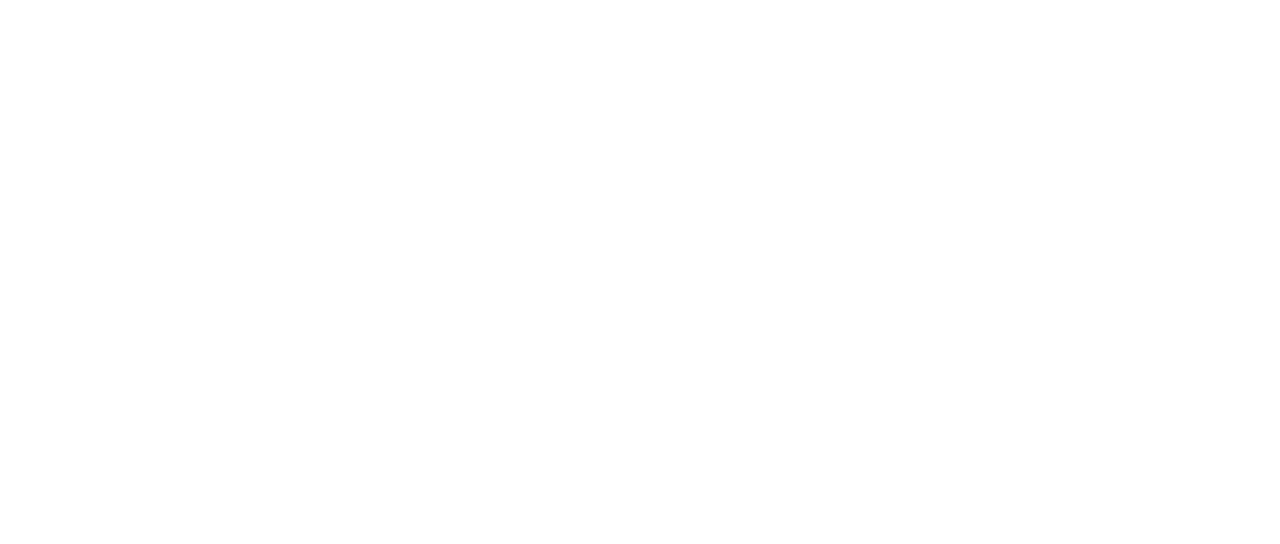
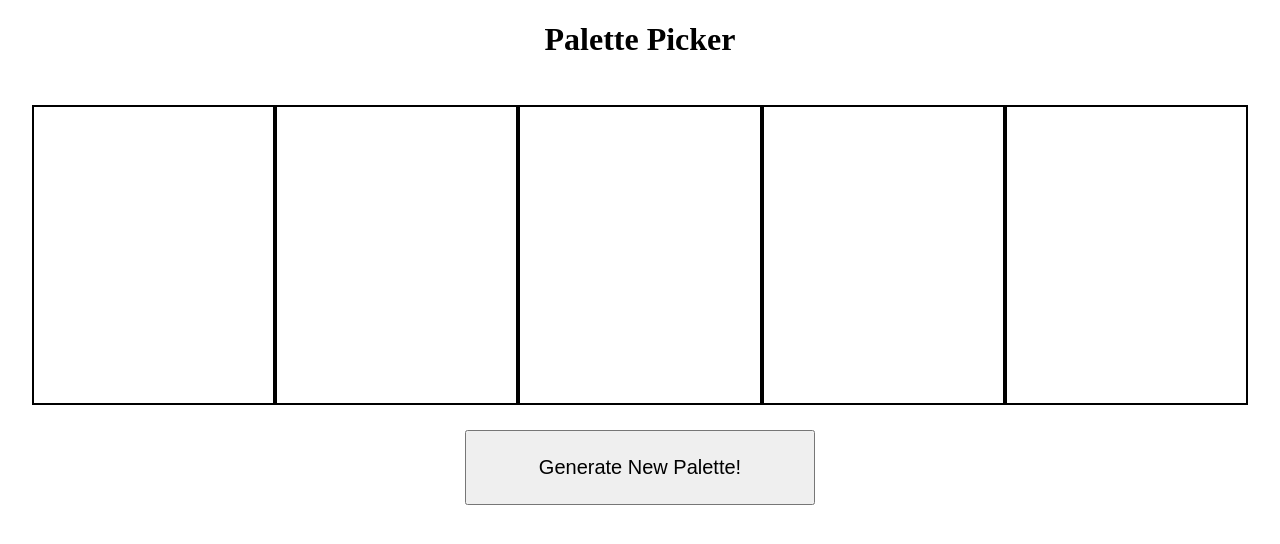
Before and after one commit to christielynam/palette-picker, a plain HTML site: page public/index.html in a window 1280 px wide. Drawn offline with nearby package versions, Linux system fonts and the light colour scheme; files that its build step writes are made by us from their sources.

Commit message:
add header, color blocks, and generate palette button

```diff
--- a/public/css/styles.css
+++ b/public/css/styles.css
@@ -0,0 +1,32 @@
+* {
+  box-sizing: border-box;
+}
+
+main {
+  display: flex;
+  flex-direction: column;
+  align-items: center;
+}
+
+.page-title {
+}
+
+.color-container {
+  width: 95%;
+  margin: auto;
+  padding: 25px 0;
+  display: flex;
+  justify-content: space-between;
+}
+
+.color {
+  height: 300px;
+  width: 250px;
+  border: 2px solid black;
+}
+
+.generate-palatte-btn {
+  height: 75px;
+  width: 350px;
+  font-size: 20px;
+}
--- a/public/index.html
+++ b/public/index.html
@@ -3,10 +3,34 @@
   <head>
     <meta charset="utf-8">
     <link rel="stylesheet" href="normalize.css">
-    <link rel="stylesheet" href="styles.css">
+    <link rel="stylesheet" href="css/styles.css">
     <title>Palette Picker</title>
   </head>
   <body>
+    <main>
+      <header>
+        <h1 class='page-title'>Palette Picker</h1>
+      </header>
+      <section class='color-container'>
+        <article class="color color1">
+
+        </article>
+        <article class="color color2">
+
+        </article>
+        <article class="color color3">
+
+        </article>
+        <article class="color color4">
+
+        </article>
+        <article class="color color5">
+
+        </article>
+      </section>
+      <button class='generate-palatte-btn' type="button" name="button">Generate New Palette!</button>
+
+    </main>
 
     <script src="http://ajax.googleapis.com/ajax/libs/jquery/3.1.1/jquery.min.js"></script>
     <script>window.jQuery || document.write('<script src="path/to/your/jquery.min.js"><\/script>')</script>
```
Also changed, not shown: server.js (+5 -3 lines).
